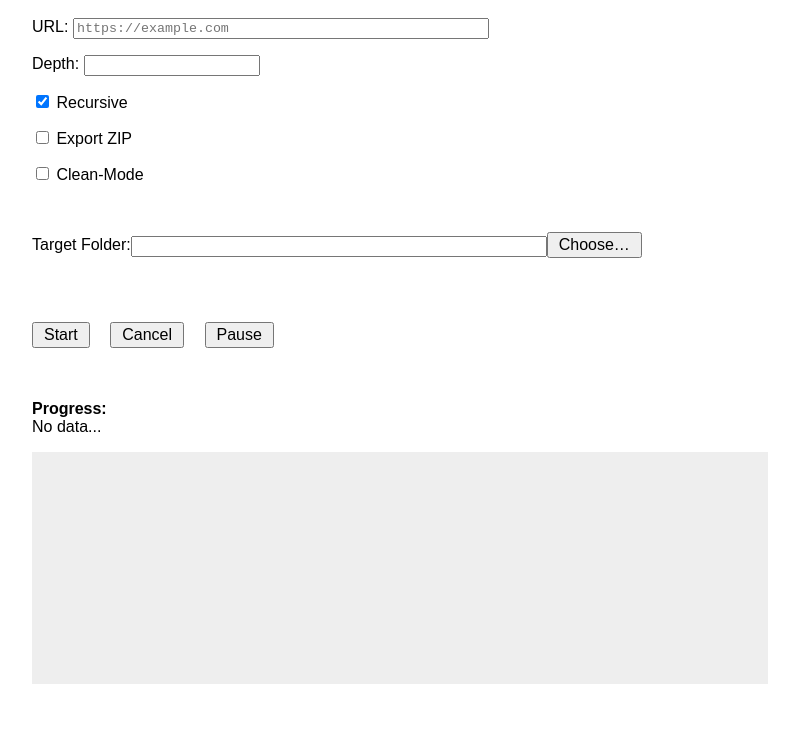
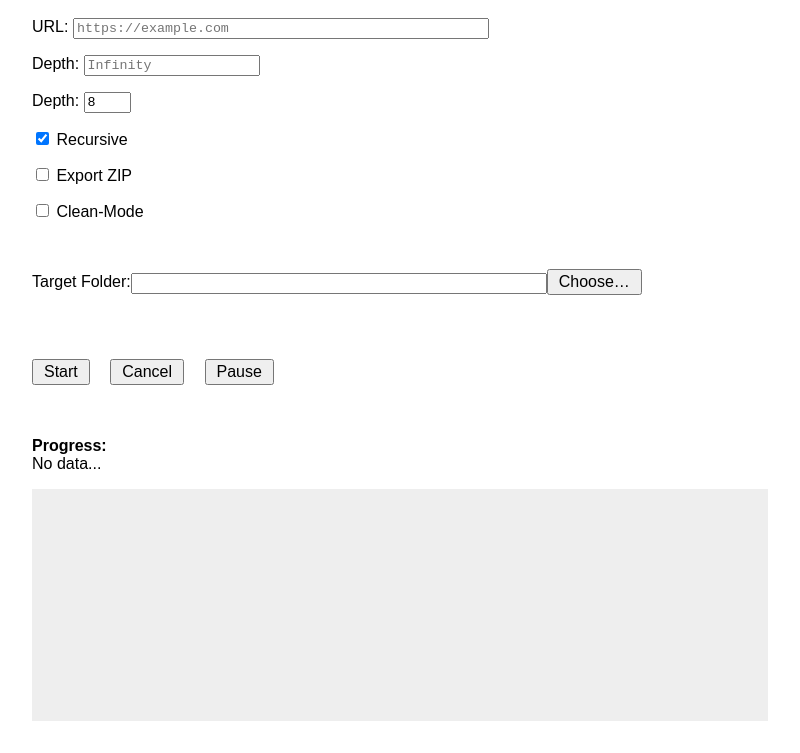
Before and after one commit to ManuelPeh76/Website-Downloader, an Electron app: page gui.html in a window 800 px wide. Shown: the part 72-825 px from the top of the page. Before the commit the page ends 800 px from the top, so only its background shows below. Drawn offline with Linux system fonts and the light colour scheme.

Commit message:
Update gui.html

```diff
--- a/gui.html
+++ b/gui.html
@@ -16,7 +16,8 @@
 <body>
   <h1>Website Downloader</h1>
   <label id="url-label">URL: <input type="text" id="url" size="50" placeholder="https://example.com"/></label>
-  <label id="depth-label">Depth: <input type="number" id="depth" min="0" /></label>
+  <label id="depth-label">Depth: <input type="number" id="depth" min="0" placeholder="Infinity" /></label>
+  <label id="simultaneous-label">Depth: <input type="number" id="simultaneous" min="1" max="12" value="8"/></label>
   <label id="recursive-label"><input type="checkbox" id="recursive" checked /> Recursive</label>
   <label id="zip-label"><input type="checkbox" id="zip" /> Export ZIP</label>
   <label id="clean-label"><input type="checkbox" id="clean" /> Clean-Mode</label>
```
